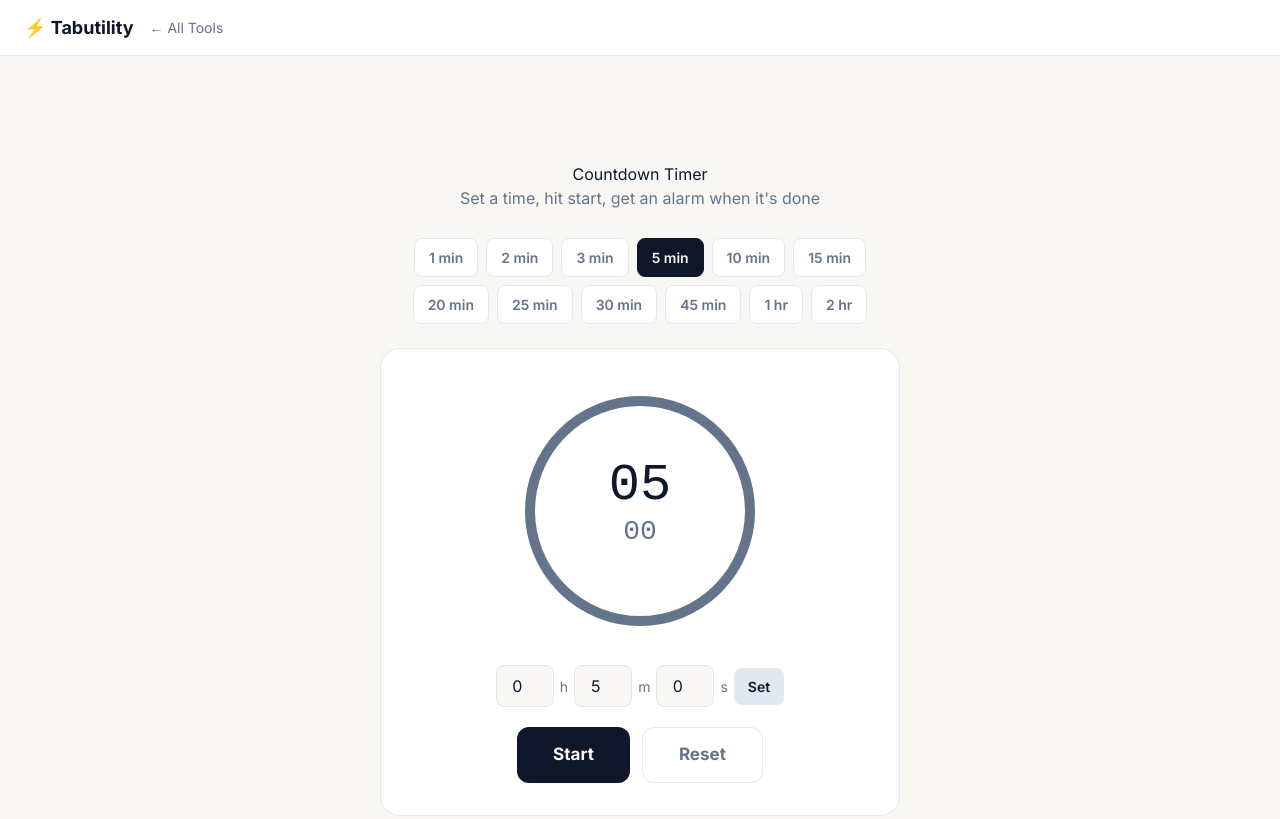
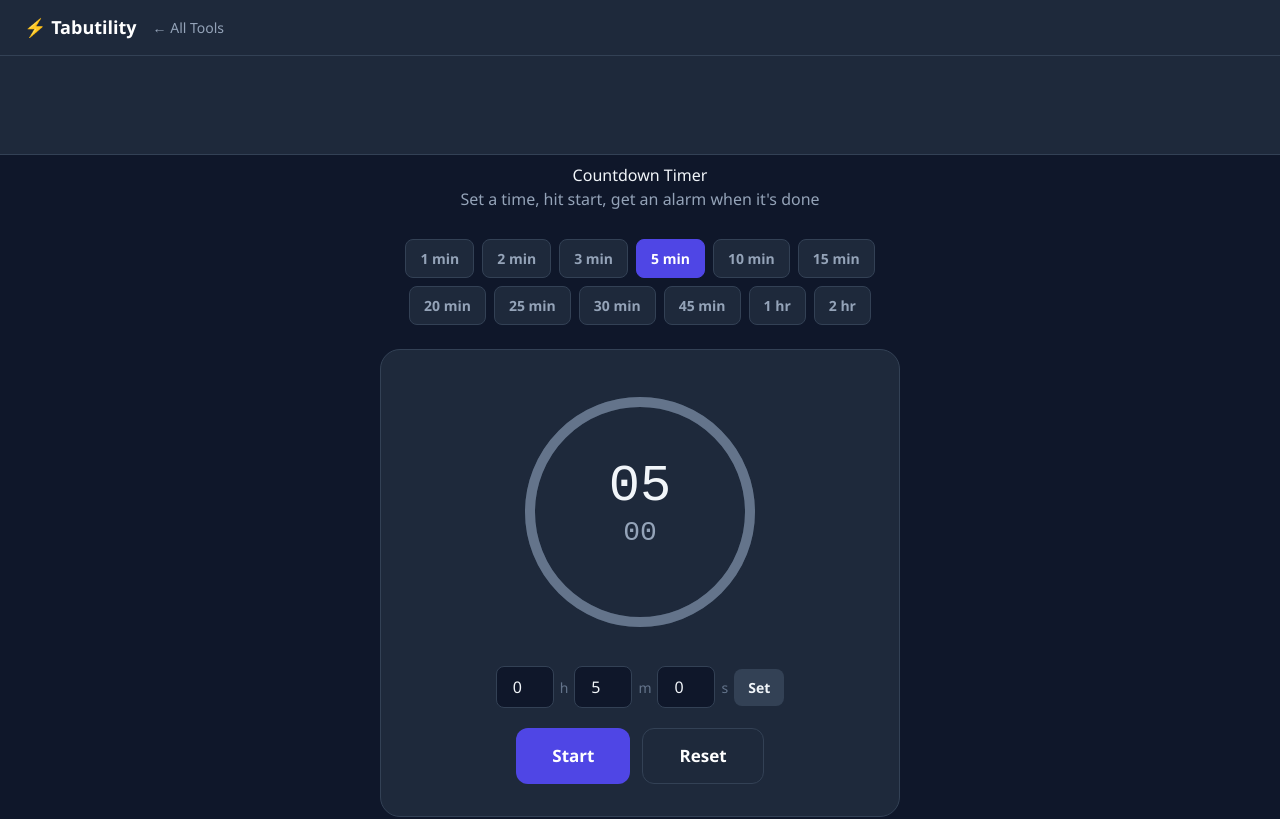
Before and after one commit to rakeshv02/countdown-timer, a React (Vite) app: page / in a window 1280 px wide. Shown: the top 819 px of the page. Built offline with nearby package versions, Linux system fonts and the light colour scheme.

Commit message:
Align with canonical Tabutility design language (STYLE.md): dark surface, indigo accent, Segoe-first font, standard footer, ad-slot polish

```diff
--- a/index.html
+++ b/index.html
@@ -7,35 +7,34 @@
   <link rel="dns-prefetch" href="https://pagead2.googlesyndication.com" />
 <meta charset="UTF-8"/>
 <meta name="viewport" content="width=device-width, initial-scale=1.0"/>
-<link rel="preconnect" href="https://fonts.googleapis.com"><link rel="preconnect" href="https://fonts.gstatic.com" crossorigin><link rel="stylesheet" href="https://fonts.googleapis.com/css2?family=Inter:wght@400;600;700;800&display=swap">
 <title>Countdown Timer Online — Tabutility</title>
 <meta name="description" content="Free online countdown timer with presets and alarm. Set any time, hit start and get an alert when it's done."/>
 <script>window.addEventListener('load',function(){var s=document.createElement('script');s.async=true;s.src='https://www.googletagmanager.com/gtag/js?id=G-78VZWJ5B1W';document.head.appendChild(s);window.dataLayer=window.dataLayer||[];function gtag(){dataLayer.push(arguments);}window.gtag=gtag;gtag('js',new Date());gtag('config','G-78VZWJ5B1W');});</script>
 <script async src="https://pagead2.googlesyndication.com/pagead/js/adsbygoogle.js?client=ca-pub-7039091592734005" crossorigin="anonymous"></script>
 <style>
 *{box-sizing:border-box;margin:0;padding:0}
-body{font-family:'Inter',-apple-system,BlinkMacSystemFont,'Segoe UI',sans-serif;background:#f8f7f4;color:#0f172a;min-height:100vh}
-nav{background:#ffffff;border-bottom:1px solid #e2e8f0;padding:14px 24px;display:flex;align-items:center;gap:16px}
-nav a{color:#64748b;text-decoration:none;font-size:14px}nav a:hover{color:#0f172a}
-nav .brand{color:#0f172a;font-weight:700;font-size:18px}
-.ad-banner{background:#ffffff;border-bottom:1px solid #e2e8f0;padding:4px;text-align:center}
+body{font-family:'Segoe UI',system-ui,Arial,sans-serif;background:#0f172a;color:#f1f5f9;min-height:100vh}
+nav{background:#1e293b;border-bottom:1px solid #334155;padding:14px 24px;display:flex;align-items:center;gap:16px}
+nav a{color:#94a3b8;text-decoration:none;font-size:14px}nav a:hover{color:#f1f5f9}
+nav .brand{color:#4f46e5;font-weight:700;font-size:18px}
+.ad-banner{background:#1e293b;border-bottom:1px solid #334155;padding:4px;text-align:center}
 #app{max-width:560px;margin:8px auto;padding:0 20px}
 h1{font-size:28px;font-weight:700;text-align:center;margin-bottom:8px}
-.subtitle{text-align:center;color:#64748b;margin-bottom:28px}
+.subtitle{text-align:center;color:#94a3b8;margin-bottom:28px}
 .presets{display:flex;flex-wrap:wrap;gap:8px;justify-content:center;margin-bottom:24px}
-.preset{border-radius:8px;padding:8px 14px;font-size:14px;font-weight:600;cursor:pointer;border:1px solid #e2e8f0;background:#ffffff;color:#64748b;transition:background .15s,color .15s}
-.preset.active{background:#0f172a;color:#f8f7f4;border-color:#0f172a}
-.card{background:#ffffff;border-radius:20px;padding:32px 24px;text-align:center;border:1px solid #e2e8f0;margin-bottom:20px}
+.preset{border-radius:8px;padding:8px 14px;font-size:14px;font-weight:600;cursor:pointer;border:1px solid #334155;background:#1e293b;color:#94a3b8;transition:background .15s,color .15s}
+.preset.active{background:#4f46e5;color:#0f172a;border-color:#4f46e5}
+.card{background:#1e293b;border-radius:20px;padding:32px 24px;text-align:center;border:1px solid #334155;margin-bottom:20px}
 #ring-svg{display:block;margin:0 auto 24px}
 .custom-row{display:flex;gap:6px;justify-content:center;align-items:center;margin-bottom:20px;flex-wrap:wrap}
-.custom-row input{width:58px;background:#f8f7f4;color:#0f172a;border:1px solid #e2e8f0;border-radius:8px;padding:8px;text-align:center;font-size:16px}
+.custom-row input{width:58px;background:#0f172a;color:#f1f5f9;border:1px solid #334155;border-radius:8px;padding:8px;text-align:center;font-size:16px}
 .custom-row span{color:#64748b;font-size:14px}
-.set-btn{background:#e2e8f0;color:#0f172a;border:none;border-radius:8px;padding:8px 14px;font-size:14px;font-weight:600;cursor:pointer}
+.set-btn{background:#334155;color:#f1f5f9;border:none;border-radius:8px;padding:8px 14px;font-size:14px;font-weight:600;cursor:pointer}
 .btns{display:flex;gap:12px;justify-content:center}
 .btn{border:none;border-radius:12px;padding:14px 36px;font-size:17px;font-weight:700;cursor:pointer}
-.btn-start{background:#0f172a;color:#f8f7f4}
-.btn-pause{background:#f59e0b;color:#f8f7f4}
-.btn-reset{background:#ffffff;color:#64748b;border:1px solid #e2e8f0!important}
+.btn-start{background:#4f46e5;color:#0f172a}
+.btn-pause{background:#f59e0b;color:#0f172a}
+.btn-reset{background:#1e293b;color:#94a3b8;border:1px solid #334155!important}
 </style>
   <link rel="canonical" href="https://countdown-timer.tabutility.com/"/>
   <meta property="og:title" content="Countdown Timer Online — Tabutility"/>
@@ -51,13 +50,14 @@
   <script type="application/ld+json">{"@context":"https://schema.org","@type":"BreadcrumbList","itemListElement":[{"@type":"ListItem","position":1,"name":"Tabutility","item":"https://tabutility.com"},{"@type":"ListItem","position":2,"name":"Productivity","item":"https://tabutility.com/#productivity"},{"@type":"ListItem","position":3,"name":"Countdown Timer","item":"https://countdown-timer.tabutility.com/"}]}</script>
   <script type="application/ld+json">{"@context":"https://schema.org","@type":"FAQPage","mainEntity":[{"@type":"Question","name":"Is the Countdown Timer free?","acceptedAnswer":{"@type":"Answer","text":"Yes — completely free, no sign-up needed."}},{"@type":"Question","name":"Does the Countdown Timer work offline?","acceptedAnswer":{"@type":"Answer","text":"Yes — once loaded, it works without an internet connection."}},{"@type":"Question","name":"Can I use the Countdown Timer on mobile?","acceptedAnswer":{"@type":"Answer","text":"Yes — works on any device."}},{"@type":"Question","name":"Does the Countdown Timer make a sound?","acceptedAnswer":{"@type":"Answer","text":"Yes — audio alerts are supported in modern browsers. Make sure your volume is on."}}]}</script>
   <meta name="theme-color" content="#1a1a2e" />
-  <style id="tabutility-brand">
-/* empty ad slots: reserve space, no bordered box */
-.ad-banner,.ad-slot,.ad-container{background:transparent!important;border:none!important;border-bottom:none!important;box-shadow:none!important}
+  <style id="tabutility-brand-v2">
+/* Canonical dark-surface spec (STYLE.md): indigo accent, white text on indigo */
+.btn,.toggle-btn.active,button.active{color:#fff!important}
+nav .brand{color:#fff}
+nav a:hover{color:#818cf8}
+input:focus,select:focus,textarea:focus{border-color:#818cf8!important}
 /* AdSense not yet approved: hide all ad frames (container min-height still reserves space). Remove these two lines after approval. */
 ins.adsbygoogle,.ad-banner iframe,.ad-slot iframe,.ad-container iframe{visibility:hidden!important}
-nav .brand{color:#0f172a}
-body{-webkit-font-smoothing:antialiased}
 </style>
 </head>
 <body>
@@ -69,12 +69,12 @@
   <div class="presets" id="presets"></div>
   <div class="card">
     <svg id="ring-svg" width="260" height="260" viewBox="0 0 260 260">
-      <circle cx="130" cy="130" r="110" fill="none" stroke="#e2e8f0" stroke-width="10"/>
-      <circle id="ring" cx="130" cy="130" r="110" fill="none" stroke="#0f172a" stroke-width="10"
+      <circle cx="130" cy="130" r="110" fill="none" stroke="#334155" stroke-width="10"/>
+      <circle id="ring" cx="130" cy="130" r="110" fill="none" stroke="#4f46e5" stroke-width="10"
         stroke-linecap="round" transform="rotate(-90 130 130)"
         stroke-dasharray="691.15" stroke-dashoffset="0"/>
-      <text id="time-hm" x="130" y="118" text-anchor="middle" fill="#0f172a" font-size="52" font-family="monospace" font-weight="300">00:05</text>
-      <text id="time-s"  x="130" y="158" text-anchor="middle" fill="#64748b" font-size="28" font-family="monospace">00</text>
+      <text id="time-hm" x="130" y="118" text-anchor="middle" fill="#f1f5f9" font-size="52" font-family="monospace" font-weight="300">00:05</text>
+      <text id="time-s"  x="130" y="158" text-anchor="middle" fill="#94a3b8" font-size="28" font-family="monospace">00</text>
       <text id="done-txt" x="130" y="190" text-anchor="middle" fill="#ef4444" font-size="17" font-weight="700" visibility="hidden">TIME'S UP!</text>
     </svg>
     <div class="custom-row">
@@ -136,7 +136,7 @@
   timeS.textContent = pad2(s);
   var pct = total > 0 ? (total - remaining) / total : 0;
   ring.setAttribute('stroke-dashoffset', String(CIRC * pct));
-  ring.setAttribute('stroke', remaining === 0 ? '#ef4444' : (running ? '#0f172a' : '#64748b'));
+  ring.setAttribute('stroke', remaining === 0 ? '#ef4444' : (running ? '#4f46e5' : '#64748b'));
 }
 
 function renderBtns() {
@@ -229,23 +229,23 @@
 
 <div style="max-width:860px;margin-left:auto;margin-right:auto;margin-top:24px;margin-bottom:8px;padding:0 16px">
   <div style="background:rgba(255,255,255,0.04);border:1px solid rgba(255,255,255,0.1);border-radius:14px;padding:20px 24px">
-    <h2 style="font-size:15px;font-weight:700;color:#64748b;text-transform:uppercase;letter-spacing:.05em;margin-bottom:14px">Related Tools</h2>
+    <h2 style="font-size:15px;font-weight:700;color:#94a3b8;text-transform:uppercase;letter-spacing:.05em;margin-bottom:14px">Related Tools</h2>
     <div style="display:grid;grid-template-columns:repeat(auto-fit,minmax(200px,1fr));gap:10px">
-    <a href="https://stopwatch.tabutility.com/" style="display:block;background:rgba(255,255,255,0.07);border:1px solid #e2e8f0;border-radius:10px;padding:12px 16px;text-decoration:none;color:inherit;transition:background .15s" onmouseover="this.style.background='rgba(255,255,255,0.13)'" onmouseout="this.style.background='rgba(255,255,255,0.07)'">
-      <div style="font-size:13px;font-weight:600;color:#0f172a">Online Stopwatch</div>
-      <div style="font-size:11px;color:#64748b;margin-top:2px">Productivity</div>
+    <a href="https://stopwatch.tabutility.com/" style="display:block;background:rgba(255,255,255,0.07);border:1px solid rgba(255,255,255,0.12);border-radius:10px;padding:12px 16px;text-decoration:none;color:inherit;transition:background .15s" onmouseover="this.style.background='rgba(255,255,255,0.13)'" onmouseout="this.style.background='rgba(255,255,255,0.07)'">
+      <div style="font-size:13px;font-weight:600;color:#f1f5f9">Online Stopwatch</div>
+      <div style="font-size:11px;color:#94a3b8;margin-top:2px">Productivity</div>
     </a>
-    <a href="https://pomodoro-timer.tabutility.com/" style="display:block;background:rgba(255,255,255,0.07);border:1px solid #e2e8f0;border-radius:10px;padding:12px 16px;text-decoration:none;color:inherit;transition:background .15s" onmouseover="this.style.background='rgba(255,255,255,0.13)'" onmouseout="this.style.background='rgba(255,255,255,0.07)'">
-      <div style="font-size:13px;font-weight:600;color:#0f172a">Pomodoro Timer</div>
-      <div style="font-size:11px;color:#64748b;margin-top:2px">Productivity</div>
+    <a href="https://pomodoro-timer.tabutility.com/" style="display:block;background:rgba(255,255,255,0.07);border:1px solid rgba(255,255,255,0.12);border-radius:10px;padding:12px 16px;text-decoration:none;color:inherit;transition:background .15s" onmouseover="this.style.background='rgba(255,255,255,0.13)'" onmouseout="this.style.background='rgba(255,255,255,0.07)'">
+      <div style="font-size:13px;font-weight:600;color:#f1f5f9">Pomodoro Timer</div>
+      <div style="font-size:11px;color:#94a3b8;margin-top:2px">Productivity</div>
     </a>
-    <a href="https://alarm-clock.tabutility.com/" style="display:block;background:rgba(255,255,255,0.07);border:1px solid #e2e8f0;border-radius:10px;padding:12px 16px;text-decoration:none;color:inherit;transition:background .15s" onmouseover="this.style.background='rgba(255,255,255,0.13)'" onmouseout="this.style.background='rgba(255,255,255,0.07)'">
-      <div style="font-size:13px;font-weight:600;color:#0f172a">Online Alarm Clock</div>
-      <div style="font-size:11px;color:#64748b;margin-top:2px">Productivity</div>
+    <a href="https://alarm-clock.tabutility.com/" style="display:block;background:rgba(255,255,255,0.07);border:1px solid rgba(255,255,255,0.12);border-radius:10px;padding:12px 16px;text-decoration:none;color:inherit;transition:background .15s" onmouseover="this.style.background='rgba(255,255,255,0.13)'" onmouseout="this.style.background='rgba(255,255,255,0.07)'">
+      <div style="font-size:13px;font-weight:600;color:#f1f5f9">Online Alarm Clock</div>
+      <div style="font-size:11px;color:#94a3b8;margin-top:2px">Productivity</div>
     </a>
-    <a href="https://typing-speed-test.tabutility.com/" style="display:block;background:rgba(255,255,255,0.07);border:1px solid #e2e8f0;border-radius:10px;padding:12px 16px;text-decoration:none;color:inherit;transition:background .15s" onmouseover="this.style.background='rgba(255,255,255,0.13)'" onmouseout="this.style.background='rgba(255,255,255,0.07)'">
-      <div style="font-size:13px;font-weight:600;color:#0f172a">Typing Speed Test</div>
-      <div style="font-size:11px;color:#64748b;margin-top:2px">Productivity</div>
+    <a href="https://typing-speed-test.tabutility.com/" style="display:block;background:rgba(255,255,255,0.07);border:1px solid rgba(255,255,255,0.12);border-radius:10px;padding:12px 16px;text-decoration:none;color:inherit;transition:background .15s" onmouseover="this.style.background='rgba(255,255,255,0.13)'" onmouseout="this.style.background='rgba(255,255,255,0.07)'">
+      <div style="font-size:13px;font-weight:600;color:#f1f5f9">Typing Speed Test</div>
+      <div style="font-size:11px;color:#94a3b8;margin-top:2px">Productivity</div>
     </a>
     </div>
   </div>
@@ -253,22 +253,22 @@
 
 <div style="max-width:860px;margin-left:auto;margin-right:auto;margin-top:8px;margin-bottom:24px;padding:0 16px">
   <div style="background:rgba(255,255,255,0.04);border:1px solid rgba(255,255,255,0.1);border-radius:14px;padding:20px 24px">
-    <h2 style="font-size:15px;font-weight:700;color:#64748b;text-transform:uppercase;letter-spacing:.05em;margin-bottom:4px">Frequently Asked Questions</h2>
+    <h2 style="font-size:15px;font-weight:700;color:#94a3b8;text-transform:uppercase;letter-spacing:.05em;margin-bottom:4px">Frequently Asked Questions</h2>
     <div style="border-bottom:1px solid rgba(255,255,255,0.08);padding:14px 0">
-      <div style="font-size:14px;font-weight:600;color:#0f172a;margin-bottom:6px">Is the Countdown Timer free?</div>
-      <div style="font-size:13px;color:#64748b;line-height:1.5">Yes — completely free, no sign-up needed.</div>
+      <div style="font-size:14px;font-weight:600;color:#f1f5f9;margin-bottom:6px">Is the Countdown Timer free?</div>
+      <div style="font-size:13px;color:#94a3b8;line-height:1.5">Yes — completely free, no sign-up needed.</div>
     </div>
     <div style="border-bottom:1px solid rgba(255,255,255,0.08);padding:14px 0">
-      <div style="font-size:14px;font-weight:600;color:#0f172a;margin-bottom:6px">Does the Countdown Timer work offline?</div>
-      <div style="font-size:13px;color:#64748b;line-height:1.5">Yes — once loaded, it works without an internet connection.</div>
+      <div style="font-size:14px;font-weight:600;color:#f1f5f9;margin-bottom:6px">Does the Countdown Timer work offline?</div>
+      <div style="font-size:13px;color:#94a3b8;line-height:1.5">Yes — once loaded, it works without an internet connection.</div>
     </div>
     <div style="border-bottom:1px solid rgba(255,255,255,0.08);padding:14px 0">
-      <div style="font-size:14px;font-weight:600;color:#0f172a;margin-bottom:6px">Can I use the Countdown Timer on mobile?</div>
-      <div style="font-size:13px;color:#64748b;line-height:1.5">Yes — works on any device.</div>
+      <div style="font-size:14px;font-weight:600;color:#f1f5f9;margin-bottom:6px">Can I use the Countdown Timer on mobile?</div>
+      <div style="font-size:13px;color:#94a3b8;line-height:1.5">Yes — works on any device.</div>
     </div>
     <div style="border-bottom:1px solid rgba(255,255,255,0.08);padding:14px 0">
-      <div style="font-size:14px;font-weight:600;color:#0f172a;margin-bottom:6px">Does the Countdown Timer make a sound?</div>
-      <div style="font-size:13px;color:#64748b;line-height:1.5">Yes — audio alerts are supported in modern browsers. Make sure your volume is on.</div>
+      <div style="font-size:14px;font-weight:600;color:#f1f5f9;margin-bottom:6px">Does the Countdown Timer make a sound?</div>
+      <div style="font-size:13px;color:#94a3b8;line-height:1.5">Yes — audio alerts are supported in modern browsers. Make sure your volume is on.</div>
     </div>
   </div>
 </div>
@@ -295,27 +295,27 @@
 </script>
 
 <!-- embed-widget -->
-<div style="max-width:640px;margin:0 auto 32px;background:#ffffff;border:1px solid #e2e8f0;border-radius:12px;padding:18px">
-  <h2 style="font-size:15px;font-weight:700;color:#64748b;text-transform:uppercase;letter-spacing:.05em;margin-bottom:12px">Embed This Tool</h2>
+<div style="max-width:640px;margin:0 auto 32px;background:#1e293b;border:1px solid #334155;border-radius:12px;padding:18px">
+  <h2 style="font-size:15px;font-weight:700;color:#94a3b8;text-transform:uppercase;letter-spacing:.05em;margin-bottom:12px">Embed This Tool</h2>
   <p style="font-size:13px;color:#64748b;margin-bottom:12px">Add this Countdown Timer to your website or blog for free — just paste this code:</p>
-  <div style="background:#f8f7f4;border:1px solid #e2e8f0;border-radius:8px;padding:12px;font-family:'Inter',monospace;font-size:12px;color:#7dd3fc;word-break:break-all;margin-bottom:10px" id="embed-code">&lt;iframe src=&quot;https://countdown-timer.tabutility.com/&quot; width=&quot;100%&quot; height=&quot;600&quot; frameborder=&quot;0&quot; style=&quot;border-radius:12px&quot; title=&quot;Countdown Timer by Tabutility&quot;&gt;&lt;/iframe&gt;
+  <div style="background:#0f172a;border:1px solid #334155;border-radius:8px;padding:12px;font-family:monospace;font-size:12px;color:#818cf8;word-break:break-all;margin-bottom:10px" id="embed-code">&lt;iframe src=&quot;https://countdown-timer.tabutility.com/&quot; width=&quot;100%&quot; height=&quot;600&quot; frameborder=&quot;0&quot; style=&quot;border-radius:12px&quot; title=&quot;Countdown Timer by Tabutility&quot;&gt;&lt;/iframe&gt;
 &lt;p style=&quot;font-size:12px&quot;&gt;&lt;a href=&quot;https://countdown-timer.tabutility.com/&quot; target=&quot;_blank&quot; rel=&quot;noopener&quot;&gt;Countdown Timer&lt;/a&gt; by &lt;a href=&quot;https://tabutility.com/&quot; target=&quot;_blank&quot; rel=&quot;noopener&quot;&gt;Tabutility&lt;/a&gt;&lt;/p&gt;</div>
-  <button onclick="navigator.clipboard.writeText(document.getElementById('embed-code').textContent).then(()=>{this.textContent='Copied!';setTimeout(()=>this.textContent='Copy Embed Code',2000)})" style="background:#0f172a;color:#f8f7f4;border:none;border-radius:8px;padding:9px 18px;font-size:13px;font-weight:700;cursor:pointer">Copy Embed Code</button>
+  <button onclick="navigator.clipboard.writeText(document.getElementById('embed-code').textContent).then(()=>{this.textContent='Copied!';setTimeout(()=>this.textContent='Copy Embed Code',2000)})" style="background:#4f46e5;color:#0f172a;border:none;border-radius:8px;padding:9px 18px;font-size:13px;font-weight:700;cursor:pointer">Copy Embed Code</button>
   <span style="font-size:11px;color:#475569;margin-left:12px">Free to use — the credit link helps others find the tool</span>
 </div>
-<div style="margin:0 auto 24px;max-width:640px;background:#ffffff;border-radius:10px;padding:14px 18px;display:flex;align-items:center;gap:14px;cursor:pointer;border:1px solid #e2e8f0" onclick="window.open('https://www.amazon.com/s?k=productivity+time+management+books&tag=tabutility-20','_blank','noopener noreferrer')" title="Boost your productivity?">
+<div style="margin:0 auto 24px;max-width:640px;background:#1e293b;border-radius:10px;padding:14px 18px;display:flex;align-items:center;gap:14px;cursor:pointer;border:1px solid #334155" onclick="window.open('https://www.amazon.com/s?k=productivity+time+management+books&tag=tabutility-20','_blank','noopener noreferrer')" title="Boost your productivity?">
   <span style="font-size:28px;flex-shrink:0">📚</span>
   <div style="min-width:0">
-    <div style="font-size:13px;font-weight:700;color:#0f172a;margin-bottom:3px">Boost your productivity?</div>
-    <div style="font-size:12px;color:#64748b">Browse productivity books <span style="color:#f59e0b;white-space:nowrap">→ Browse on Amazon</span></div>
+    <div style="font-size:13px;font-weight:700;color:#f1f5f9;margin-bottom:3px">Boost your productivity?</div>
+    <div style="font-size:12px;color:#94a3b8">Browse productivity books <span style="color:#f59e0b;white-space:nowrap">→ Browse on Amazon</span></div>
     <div style="font-size:10px;color:#475569;margin-top:3px">As an Amazon Associate we earn from qualifying purchases.</div>
   </div>
 </div>
-<footer style="border-top:1px solid #e2e8f0;background:#ffffff;margin-top:48px;padding:28px 24px;text-align:center;font-family:'Inter',-apple-system,BlinkMacSystemFont,'Segoe UI',sans-serif;font-size:13px;color:#64748b;line-height:1.8">
-<div style="font-weight:700;color:#0f172a;font-size:15px">⚡ Tabutility</div>
+<footer style="background:#1a1a2e;margin-top:48px;padding:28px 24px;text-align:center;font-family:'Segoe UI',system-ui,Arial,sans-serif;font-size:13px;color:#94a3b8;line-height:1.8">
+<div style="font-weight:700;color:#fff;font-size:15px">⚡ Tabutility</div>
 <div>Free, private, browser-based tools. No sign-up, no tracking.</div>
-<div><a href="https://tabutility.com" style="color:#0f172a;font-weight:600;text-decoration:none">All Tools</a> · <a href="https://tabutility.com/blog/" style="color:#64748b;text-decoration:none">Blog</a> · <a href="https://tabutility.com/#about" style="color:#64748b;text-decoration:none">About</a></div>
-<div style="margin-top:6px;color:#94a3b8">© 2026 Tabutility</div>
+<div><a href="https://tabutility.com" style="color:#818cf8;font-weight:600;text-decoration:none">All Tools</a> · <a href="https://tabutility.com/blog/" style="color:#94a3b8;text-decoration:none">Blog</a> · <a href="https://tabutility.com/#about" style="color:#94a3b8;text-decoration:none">About</a></div>
+<div style="margin-top:6px;color:#64748b">© 2026 Tabutility</div>
 </footer>
 </body>
 </html>
--- a/src/index.css
+++ b/src/index.css
@@ -4,5 +4,5 @@
 
 body {
   margin: 0;
-  font-family:'Inter', 'Inter', sans-serif;
+  font-family:'Segoe UI',system-ui,Arial,sans-serif;
 }
```
